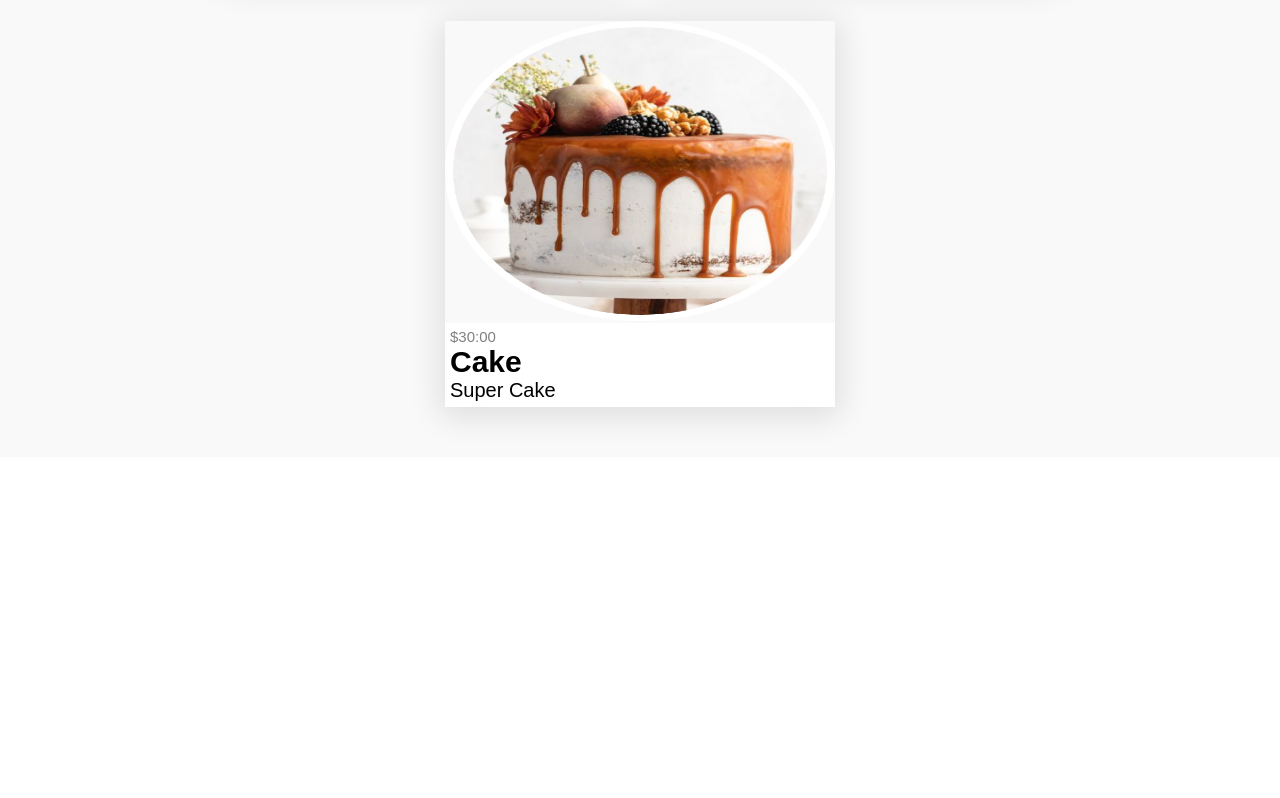
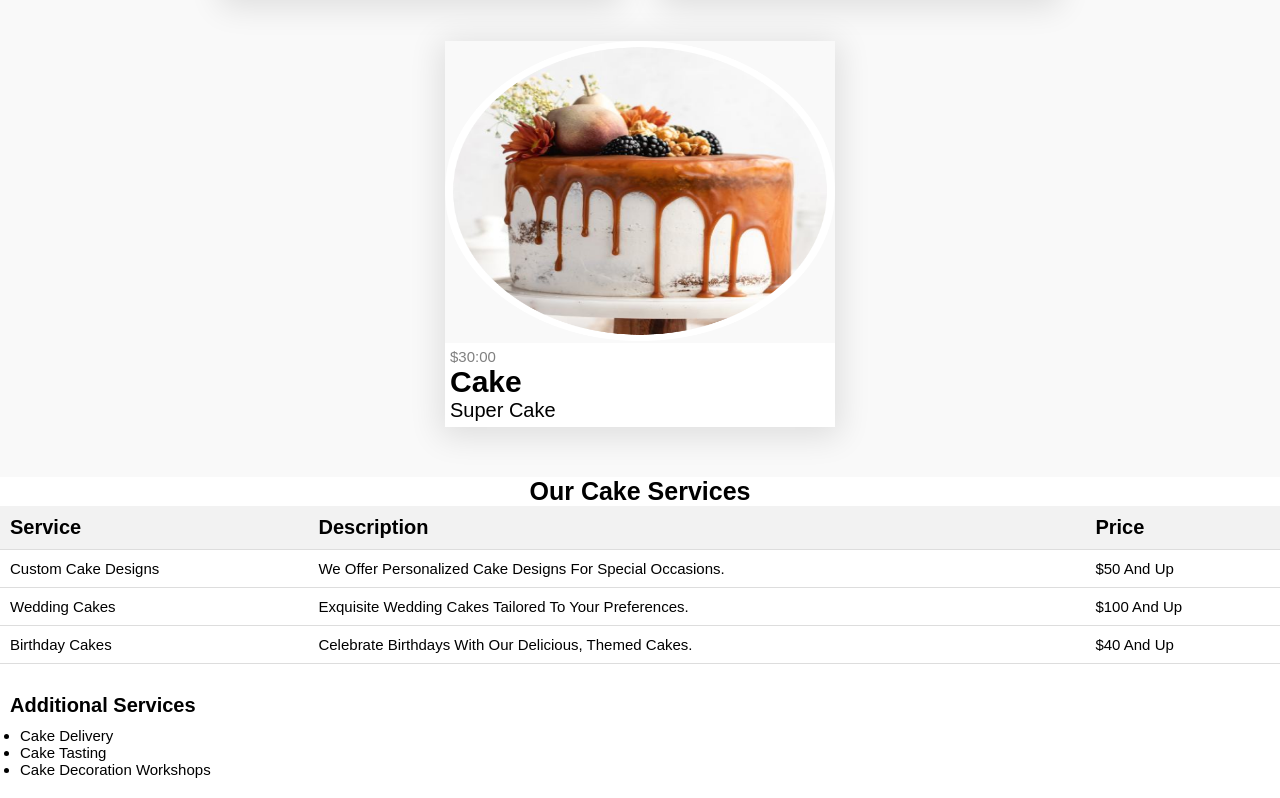
Before and after one commit to Shahad8899/cake-now, a plain HTML site: page product.html in a window 1280 px wide. Shown: the part 1011-1809 px from the top of the page. Before the commit the page ends 1468 px from the top, so only its background shows below. Drawn offline with Linux system fonts and the light colour scheme.

Commit message:
Update product.html

```diff
--- a/product.html
+++ b/product.html
@@ -6,11 +6,47 @@
     <meta http-equiv="X-UA-Compatible" content="IE=edge">
     <meta name="viewport" content="width=device-width, initial-scale=1.0">
     <title>Product Cake</title>
-
-
-
     <link rel="stylesheet" href="https://cdnjs.cloudflare.com/ajax/libs/font-awesome/5.15.4/css/all.min.css">
     <link rel="stylesheet" href="style.css">
+    <style>
+        h1 {
+            font-size: 25px;
+            text-align: center;
+            color: #000;
+        }
+
+        h2 {
+            padding: 10px;
+            font-size: 20px;
+        }
+
+        table {
+            width: 100%;
+            border-collapse: collapse;
+            margin-bottom: 20px;
+        }
+
+        th,
+        td {
+            font-size: 15px;
+            padding: 10px;
+            text-align: left;
+            border-bottom: 1px solid #dddddd;
+        }
+
+        th {
+            font-size: 20px;
+            background-color: #f2f2f2;
+        }
+
+        ul {
+            font-size: 15px;
+            list-style-type: disc;
+            margin-left: 20px;
+            color: #000;
+            margin-bottom: 20px;
+        }
+    </style>
     <style>
 
     </style>
@@ -102,7 +138,37 @@
 
     </section>
 
+    <h1>Our Cake Services</h1>
 
+    <table>
+        <tr>
+            <th>Service</th>
+            <th>Description</th>
+            <th>Price</th>
+        </tr>
+        <tr>
+            <td>Custom Cake Designs</td>
+            <td>We offer personalized cake designs for special occasions.</td>
+            <td>$50 and up</td>
+        </tr>
+        <tr>
+            <td>Wedding Cakes</td>
+            <td>Exquisite wedding cakes tailored to your preferences.</td>
+            <td>$100 and up</td>
+        </tr>
+        <tr>
+            <td>Birthday Cakes</td>
+            <td>Celebrate birthdays with our delicious, themed cakes.</td>
+            <td>$40 and up</td>
+        </tr>
+    </table>
+
+    <h2>Additional Services</h2>
+    <ul>
+        <li>Cake Delivery</li>
+        <li>Cake Tasting</li>
+        <li>Cake Decoration Workshops</li>
+    </ul>
 
 
     <script src="index.js"></script>
```
